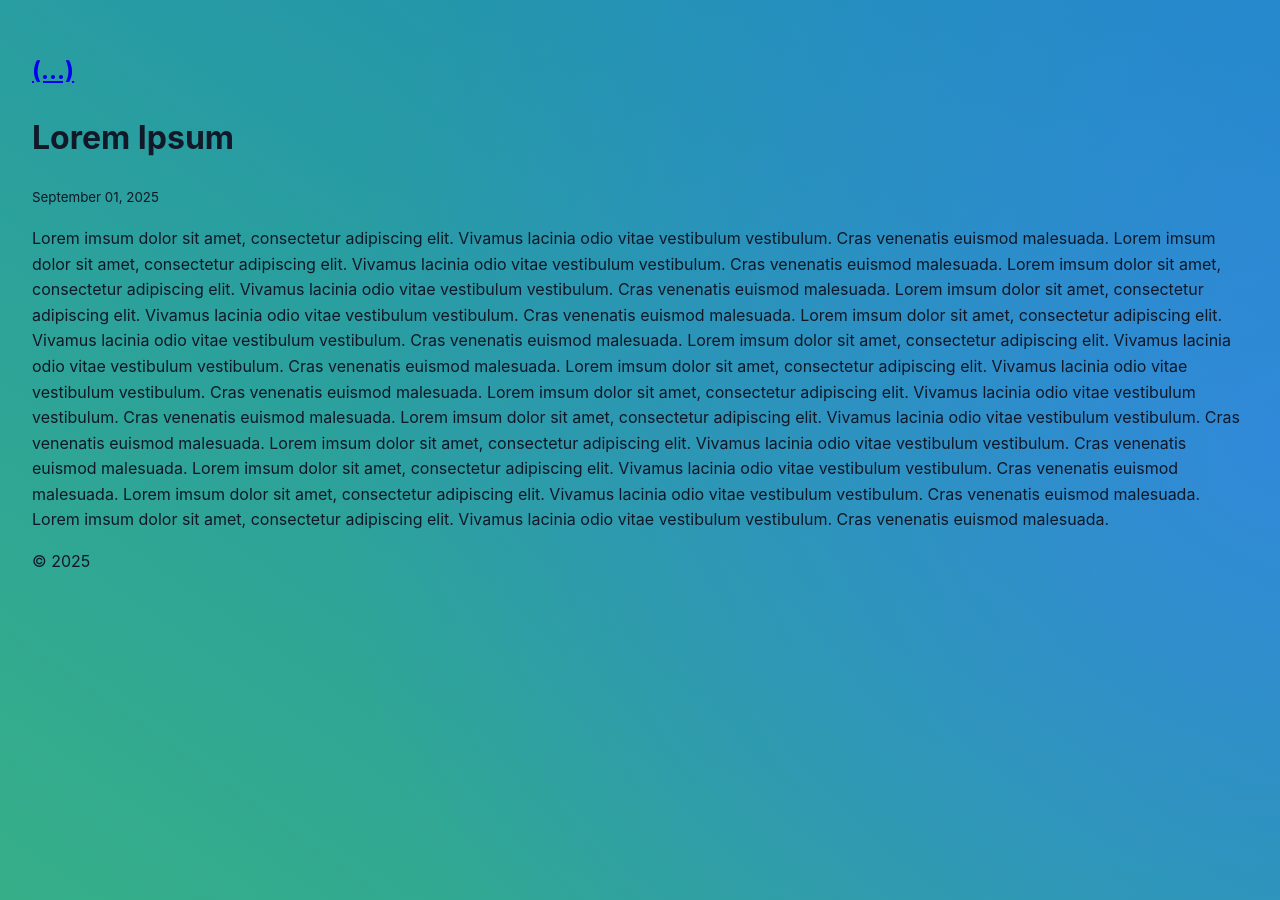
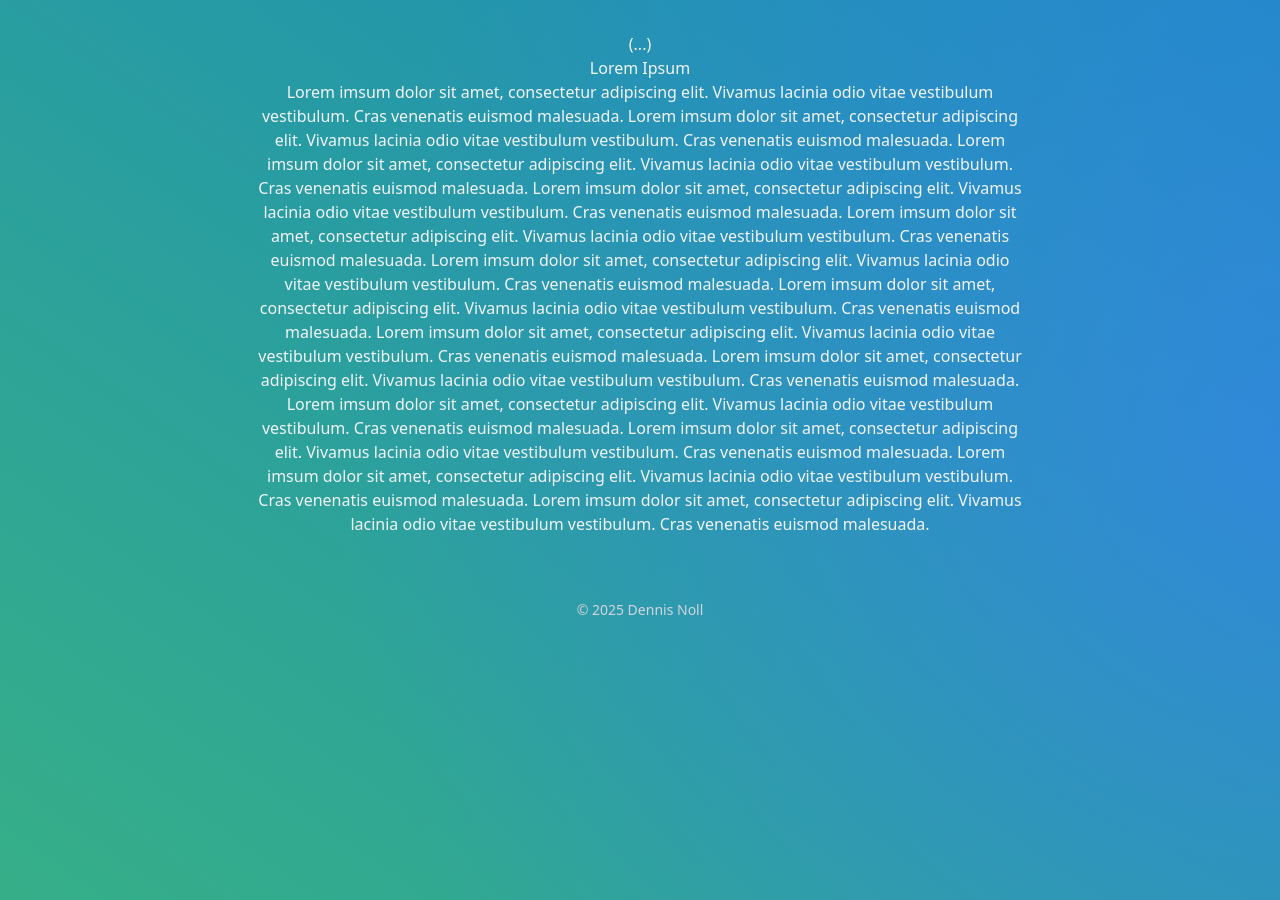
Before and after one commit to Nollde/nollde.github.io, a Jekyll site: the page built from _posts/2025-09-01-lorem_ipsum.md, in a window 1280 px wide. Built offline with Jekyll 4.4.1, drawn with Linux system fonts in a browser that asks for light colours; nearby versions of some CDN libraries.

Commit message:
[dev] update posts

```diff
--- a/_layouts/post.html
+++ b/_layouts/post.html
@@ -1,24 +1,32 @@
 <!DOCTYPE html>
 <html lang="en">
+
 <head>
     <meta charset="UTF-8">
     <title>{{ page.title }} | {{ site.title }}</title>
-  <meta name="viewport" content="width=device-width, initial-scale=1">
+    <script src="https://cdn.tailwindcss.com"></script>
+    <link href="https://cdnjs.cloudflare.com/ajax/libs/font-awesome/6.4.0/css/all.min.css" rel="stylesheet">
     <link rel="stylesheet" href="{{ '/assets/css/style.css' | relative_url }}">
 </head>
-<body>
+
+<body class="text-gray-100 font-sans flex flex-col items-center min-h-screen px-6">
     <header>
         <h2><a href="{{ '/' | relative_url }}">{{ site.title }}</a></h2>
     </header>
 
-  <main>
+    <main class="max-w-3xl text-center mb-16">
         <h1>{{ page.title }}</h1>
-    <p><small>{{ page.date | date: "%B %d, %Y" }}</small></p>
+        <!-- <p><small>{{ page.date | date: "%B %d, %Y" }}</small></p> -->
+        <p class="text-lg leading-relaxed">
             {{ content }}
+        </p>
+
     </main>
 
-  <footer>
-    <p>© {{ site.time | date: "%Y" }} {{ site.author }}</p>
+    <footer class="mb-6 text-sm text-gray-300">
+        © 2025 Dennis Noll
     </footer>
+
 </body>
+
 </html>
```
Also changed, not shown: blog.html (deleted, +0 -9 lines). Lines whose indentation alone changed are shown as unchanged.
